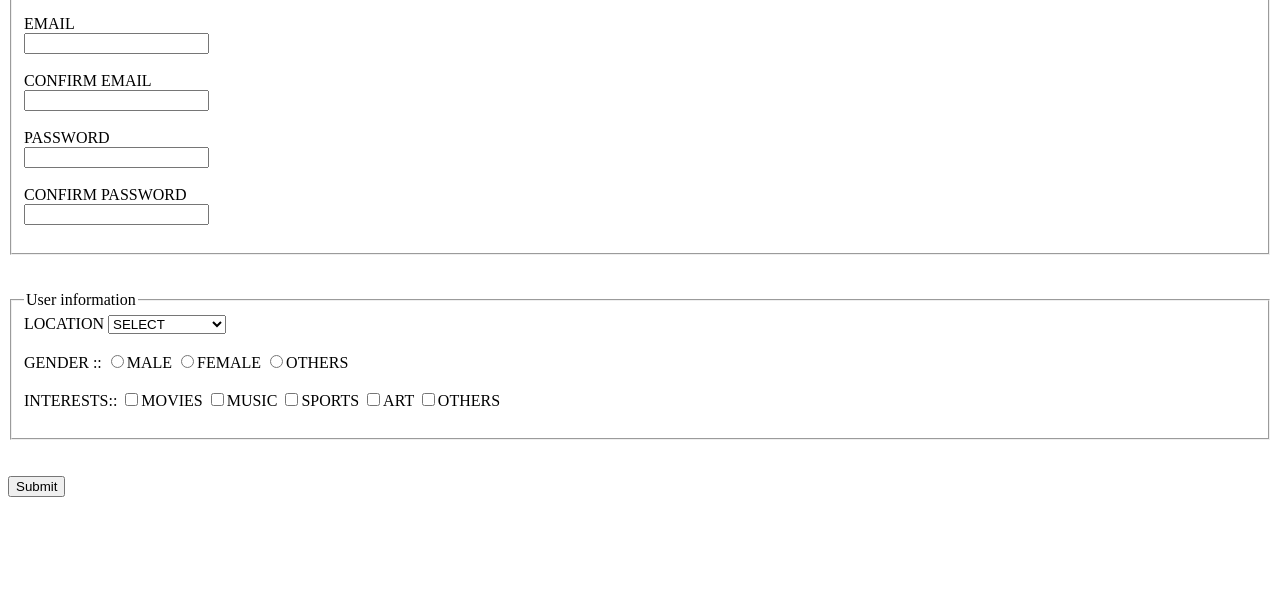
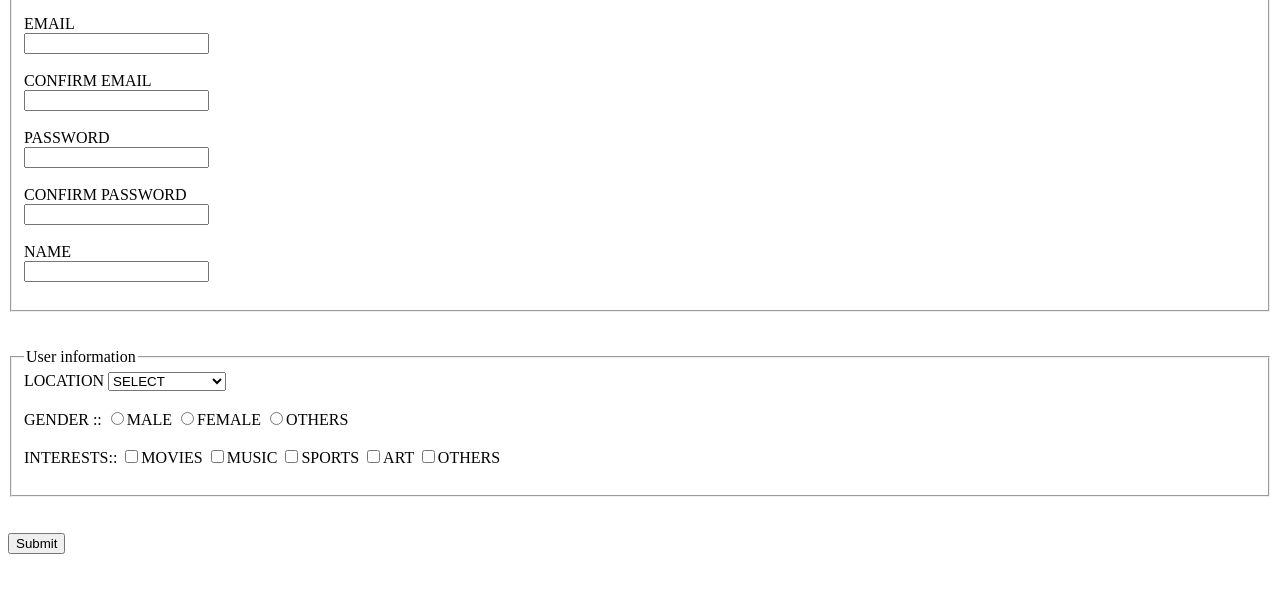
Before and after one commit to bhoinishant/Registeration_Form, a plain HTML site: page index.html in a window 1280 px wide. Shown: the part 145-738 px from the top of the page. Drawn offline with Linux system fonts and the light colour scheme.

Commit message:
Update index.html

```diff
--- a/index.html
+++ b/index.html
@@ -27,6 +27,11 @@
 		<label>CONFIRM PASSWORD</label><br>
 	<input type="password" name="confirm password">
 	<br><br>
+
+		<label>NAME</label><br>
+	<input type="name" name="name">
+	<br><br>
+
 </fieldset>
 <br>
 <br>
```
